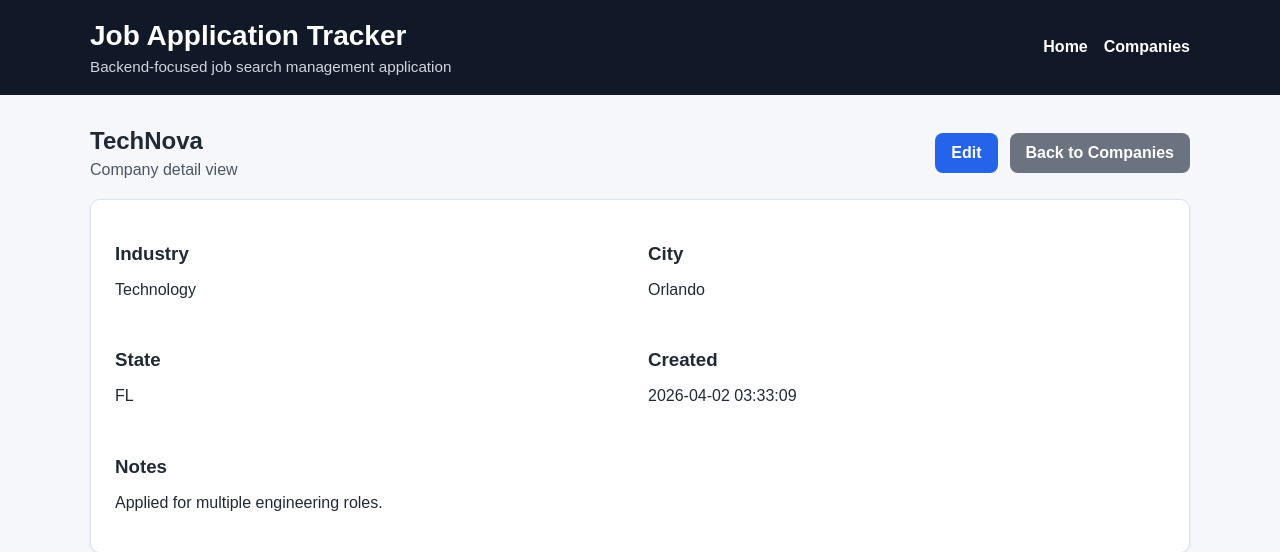
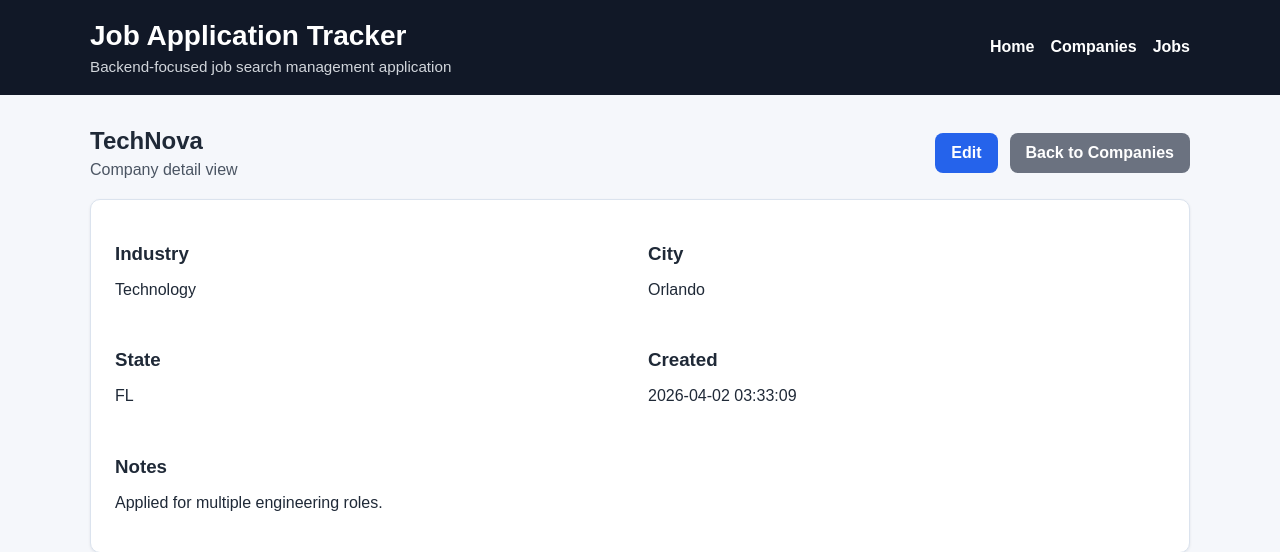
Before and after one commit to jcgom3/COP4751-Job-Application-Tracker, a Flask app: page /companies/1 in a window 1280 px wide. Shown: the top 552 px of the page. Run offline with Flask 3, Linux system fonts and the light colour scheme; data comes from the database, SQL or seed files in the repository.

Commit message:
Add jobs navigation to shared layout

```diff
--- a/templates/base.html
+++ b/templates/base.html
@@ -21,6 +21,7 @@
         <nav class="site-nav">
           <a href="{{ url_for('index') }}">Home</a>
           <a href="{{ url_for('companies_list') }}">Companies</a>
+          <a href="{{ url_for('jobs_list') }}">Jobs</a>
         </nav>
       </div>
     </header>
```
